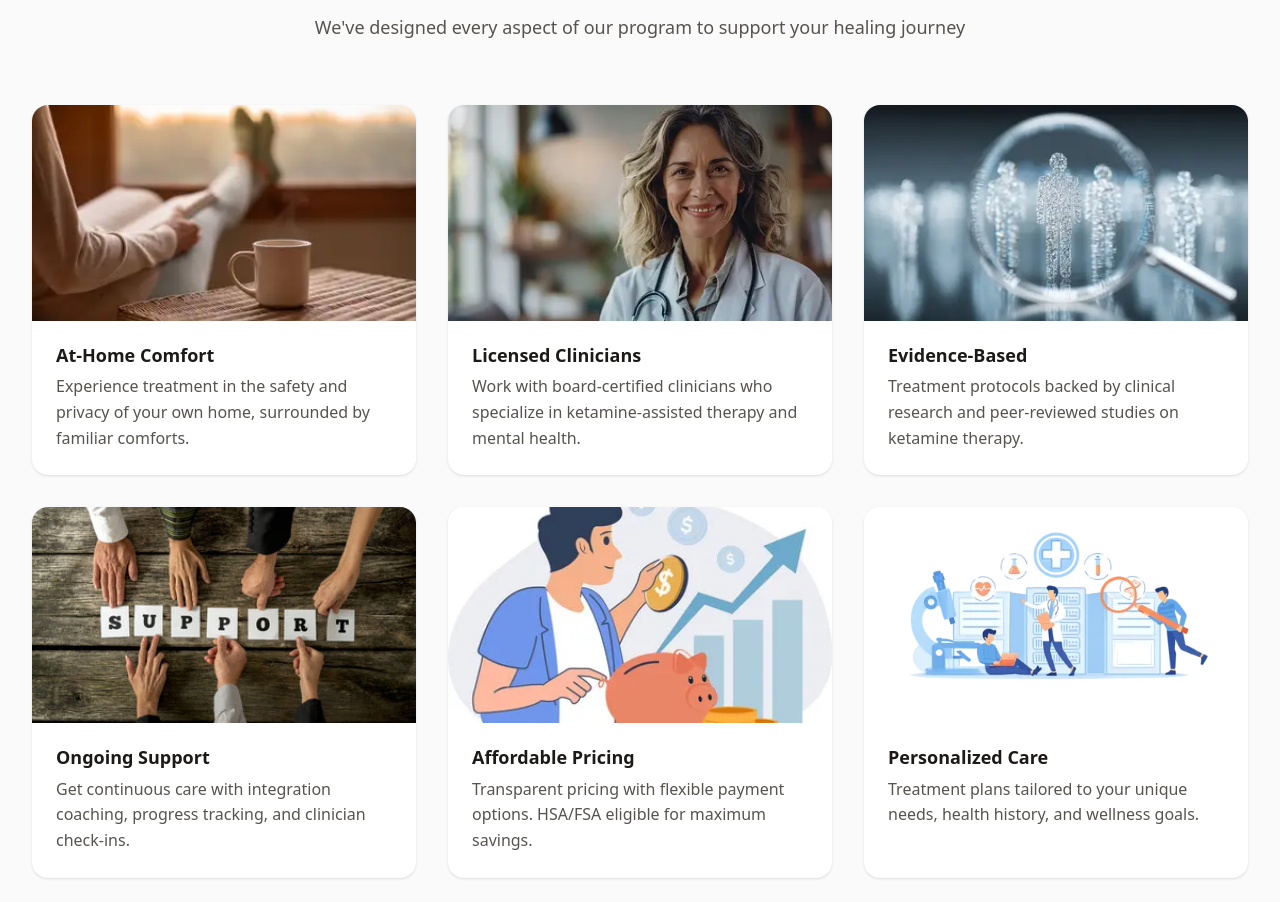
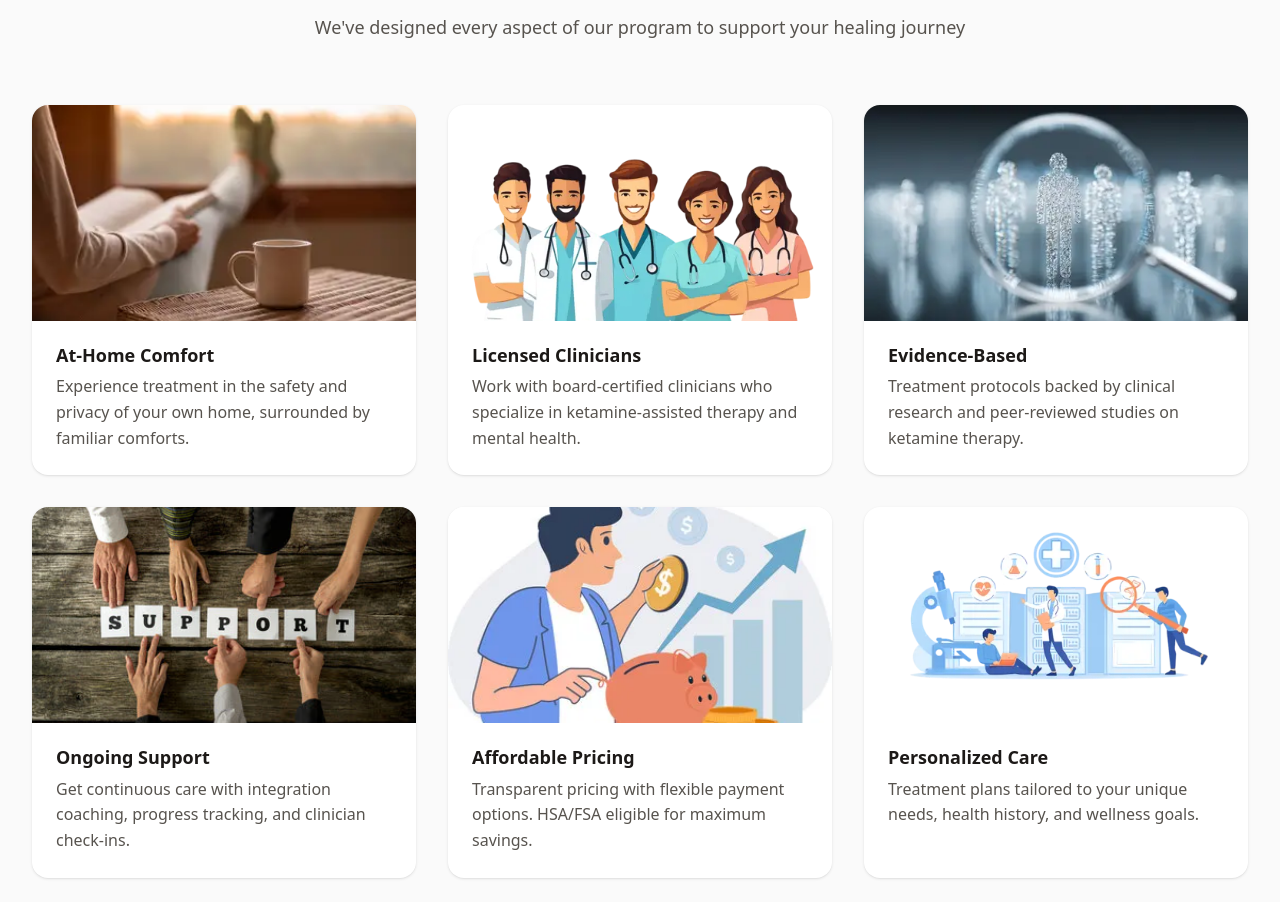
Before and after one commit to the-practice/klear, a Next.js app: page / in a window 1280 px wide. Shown: the part 2781-3683 px from the top of the page. Built offline with nearby package versions, Linux system fonts and the light colour scheme.

Commit message:
more images

```diff
--- a/src/app/page.tsx
+++ b/src/app/page.tsx
@@ -312,7 +312,7 @@ function BenefitsSection() {
               ) : benefit.imageId === "1g" ? (
                 <div className="w-full relative aspect-video">
                   <Image
-                    src="/clinician.webp"
+                    src="/medical.webp"
                     alt={benefit.imageDesc}
                     fill
                     className="object-cover"
```
Also changed, not shown: public/medical.webp (added).
